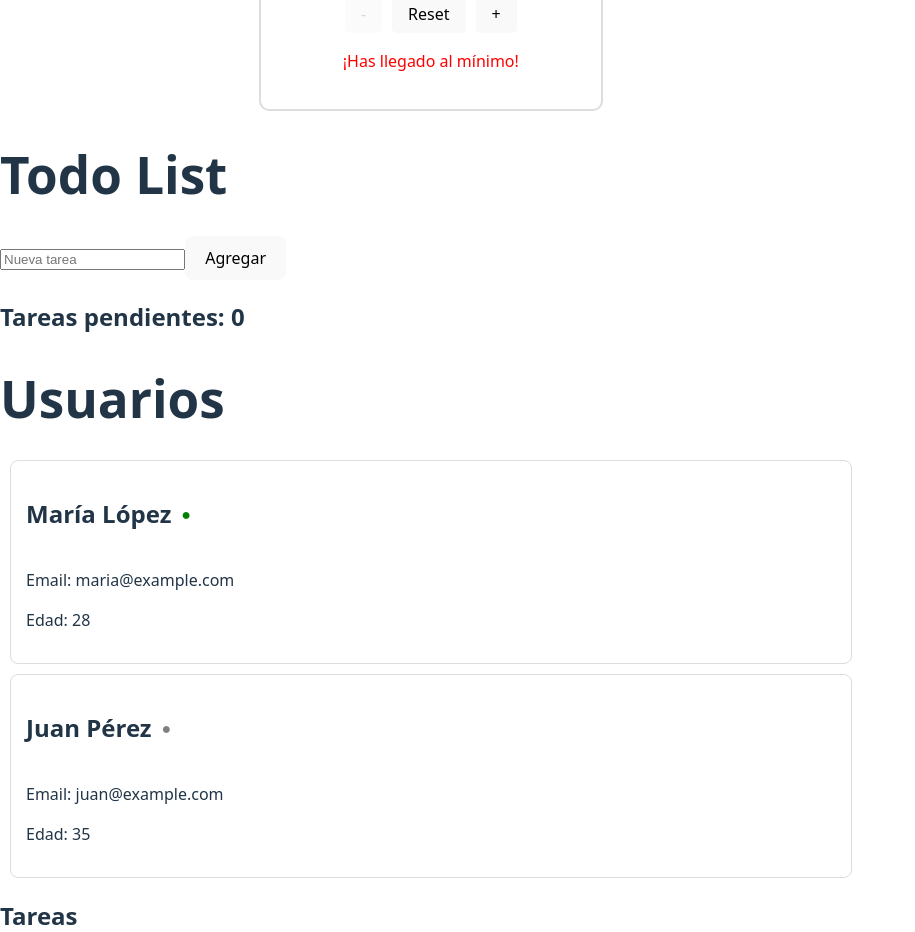
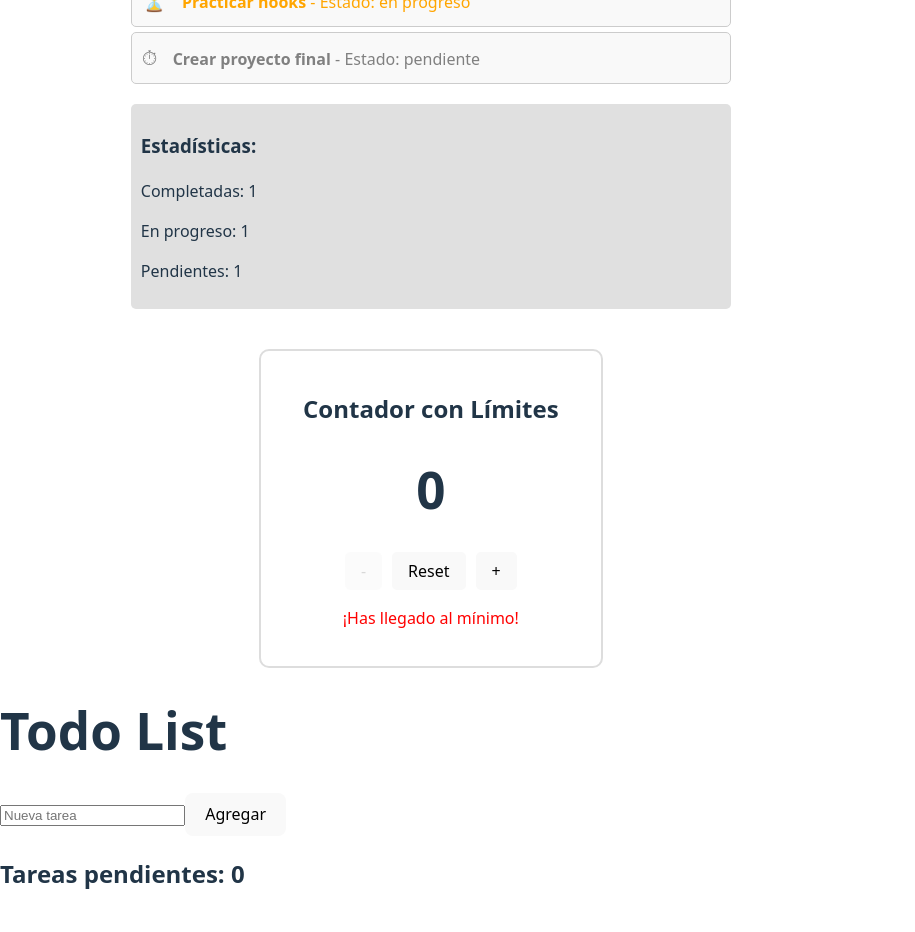
Before and after one commit to cbraian42/actividadReact, a React (Vite) app: page / in a window 1280 px wide. Shown: the part 840-1772 px from the top of the page, without its empty margins (0-915 px from the left). Built offline with nearby package versions, Linux system fonts and the light colour scheme.

Commit message:
uso del componente tasklist

```diff
--- a/src/App.jsx
+++ b/src/App.jsx
@@ -1,16 +1,18 @@
 import React from "react";
 import UserCard from "./userCard.jsx";
-import TaskList from "./TaskList.jsx";
 import Producto from "./producto.jsx";
 import Counter from "./contador.jsx";
 import TodoList from "./todolist.jsx";
 import PanelUsuarios from "./ej5.jsx";
+import TaskList from "./lista.jsx"
 
 
 function App() {
   return (
     <div>
       <PanelUsuarios />
+      <TaskList />
+
       <Counter />
       <TodoList />
 
@@ -28,14 +30,6 @@ function App() {
         isOnline={false}
       />
 
-
-      <TaskList
-        tasks={[
-          { id: 1, title: "Comprar leche", completed: false },
-          { id: 2, title: "Estudiar React", completed: true },
-          { id: 3, title: "Hacer ejercicio", completed: false },
-        ]}
-      />
 
 
       <h1>Catálogo de Productos</h1>
```
